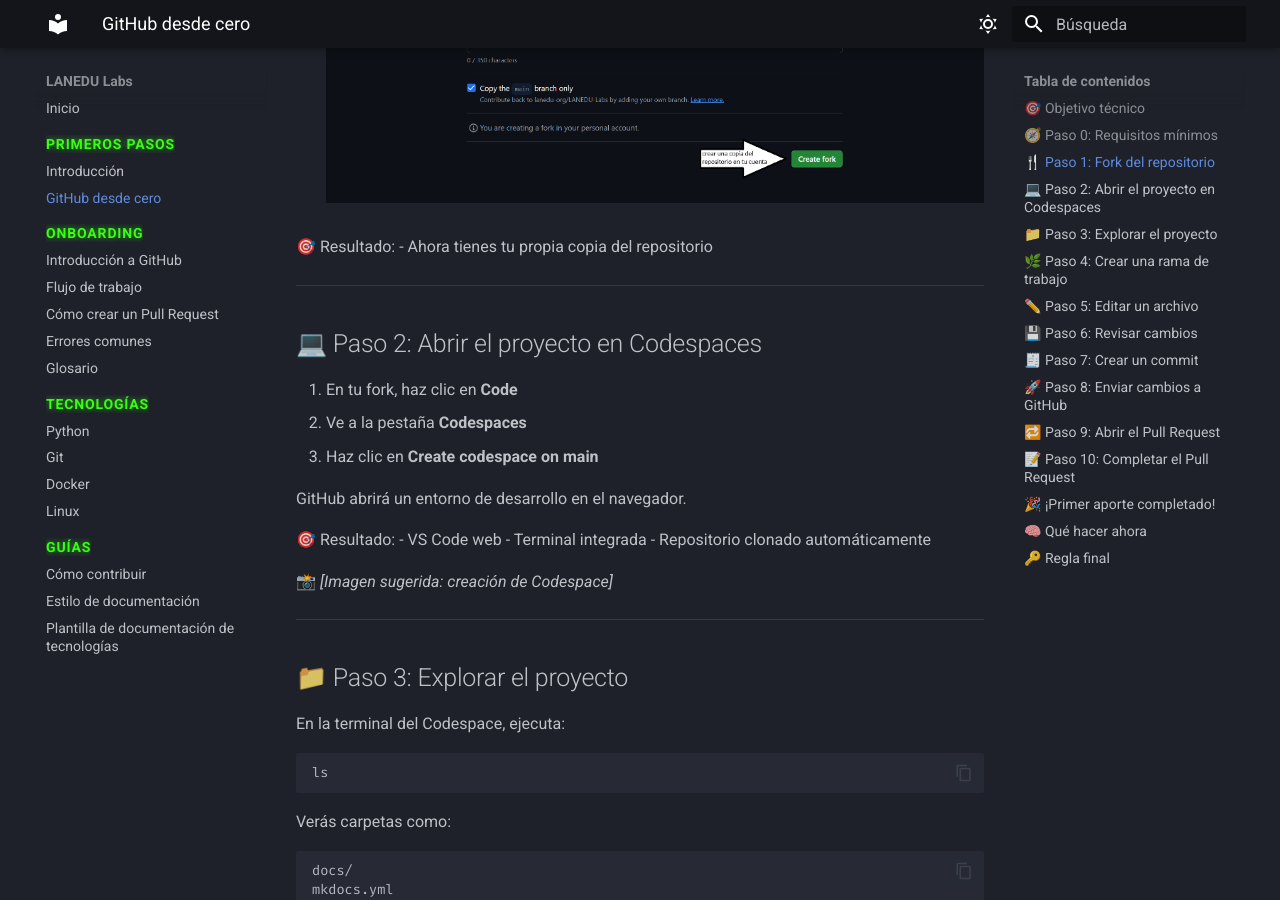
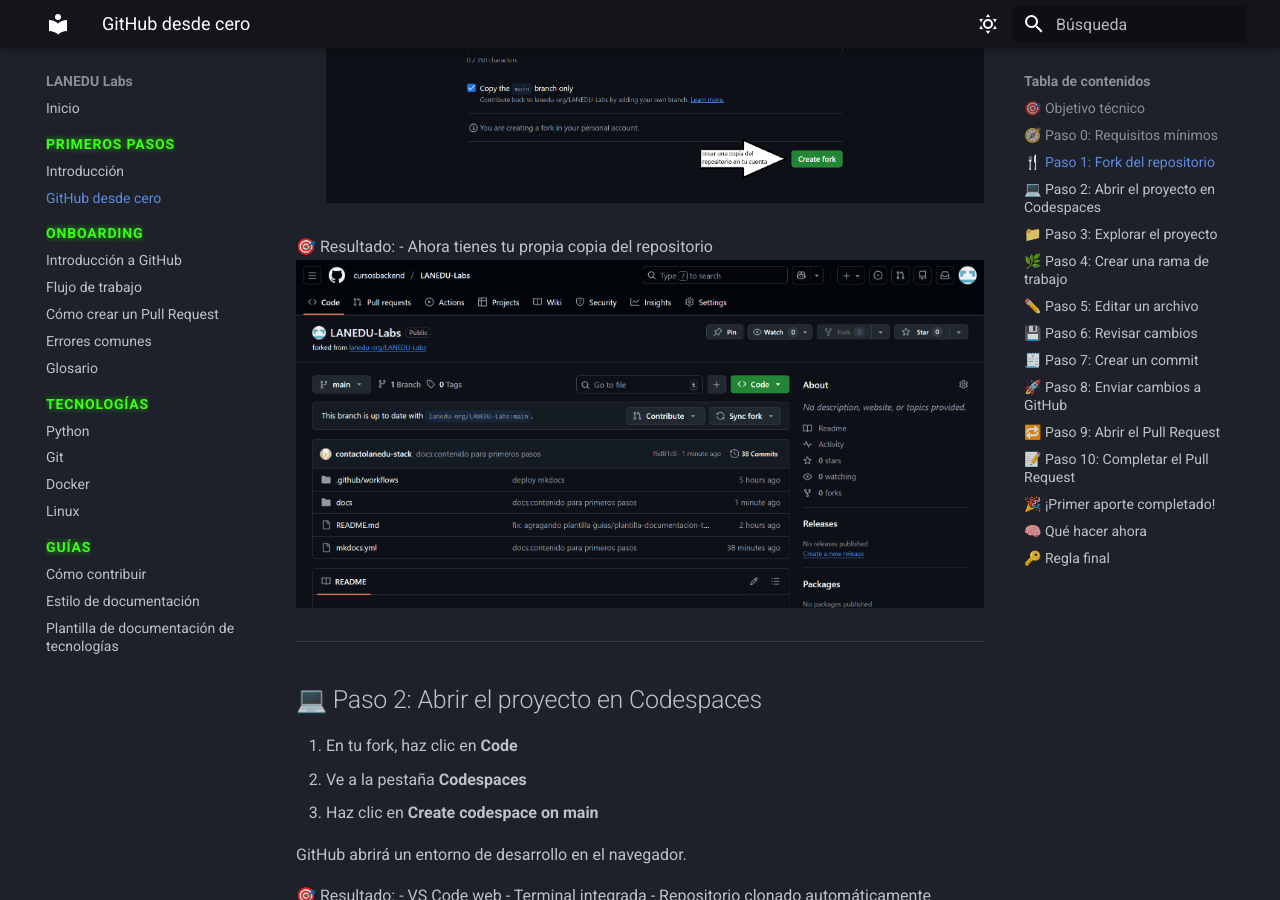
Before and after one commit to lanedu-org/LANEDU-Labs, an MkDocs documentation site: the page built from docs/primeros-pasos/github-desde-cero.md, in a window 1280 px wide and 900 px high, scrolled down 1714 px. Built offline with MkDocs 1.6.1 and Material for MkDocs 9.7.7, drawn with Linux system fonts in a browser that asks for light colours.

Commit message:
docs:contenido para primeros pasos

```diff
--- a/docs/primeros-pasos/github-desde-cero.md
+++ b/docs/primeros-pasos/github-desde-cero.md
@@ -52,6 +52,7 @@
 
 🎯 Resultado:
 - Ahora tienes tu propia copia del repositorio
+![Descripción de la imagen](../img/tutorial-github/Fork03.png)
 
 
 
```
Also changed, not shown: docs/img/tutorial-github/Fork03.png (added).
